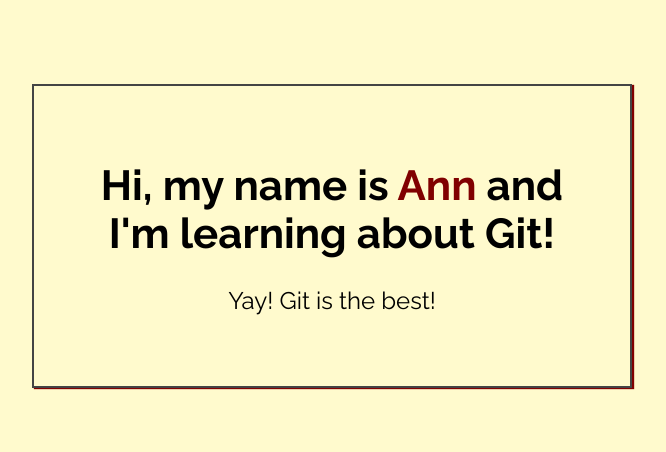
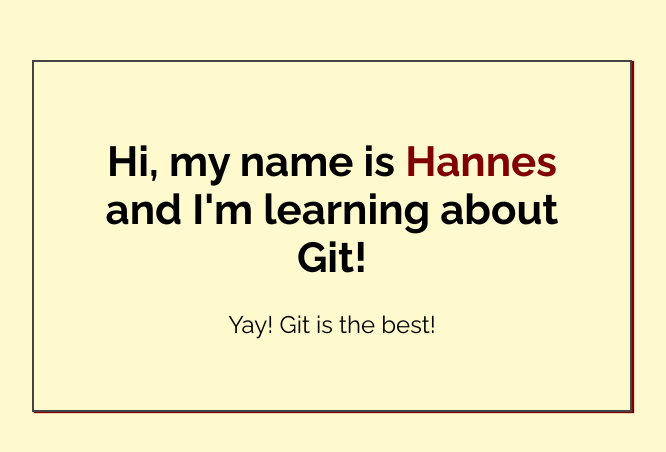
Before and after one commit to Hannes-littlecreek/my-first-repo, a plain HTML site: page index.html in a window 1280 px wide. Shown: the part 164-616 px from the top of the page, without its empty margins (308-974 px from the left). Drawn offline with Linux system fonts and the light colour scheme.

Commit message:
Added name to index.html

```diff
--- a/index.html
+++ b/index.html
@@ -14,7 +14,7 @@
 <body>
 
     <div class="greeting">
-        <h1>Hi, my name is <span class="highlight">Ann</span> and I'm learning about Git! </h1>
+        <h1>Hi, my name is <span class="highlight">Hannes</span> and I'm learning about Git! </h1>
 
         <p>Yay! Git is the best!</p>
     </div>
```
